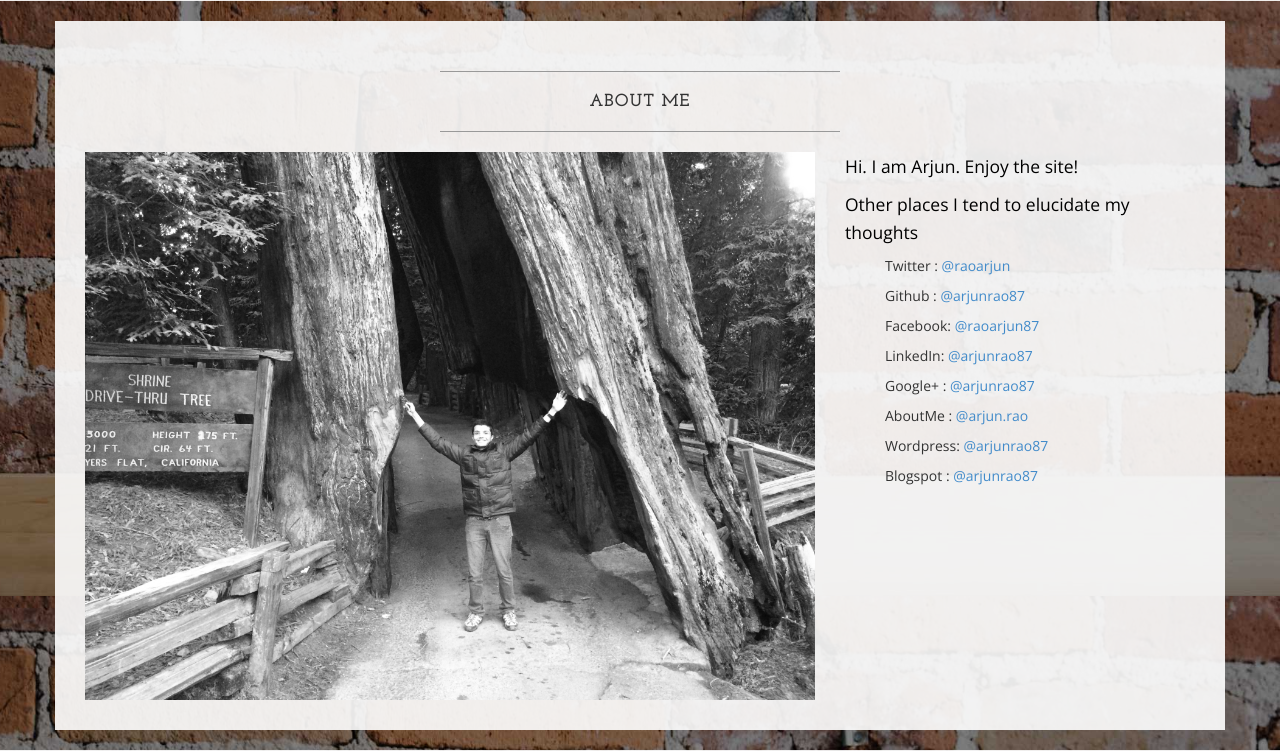
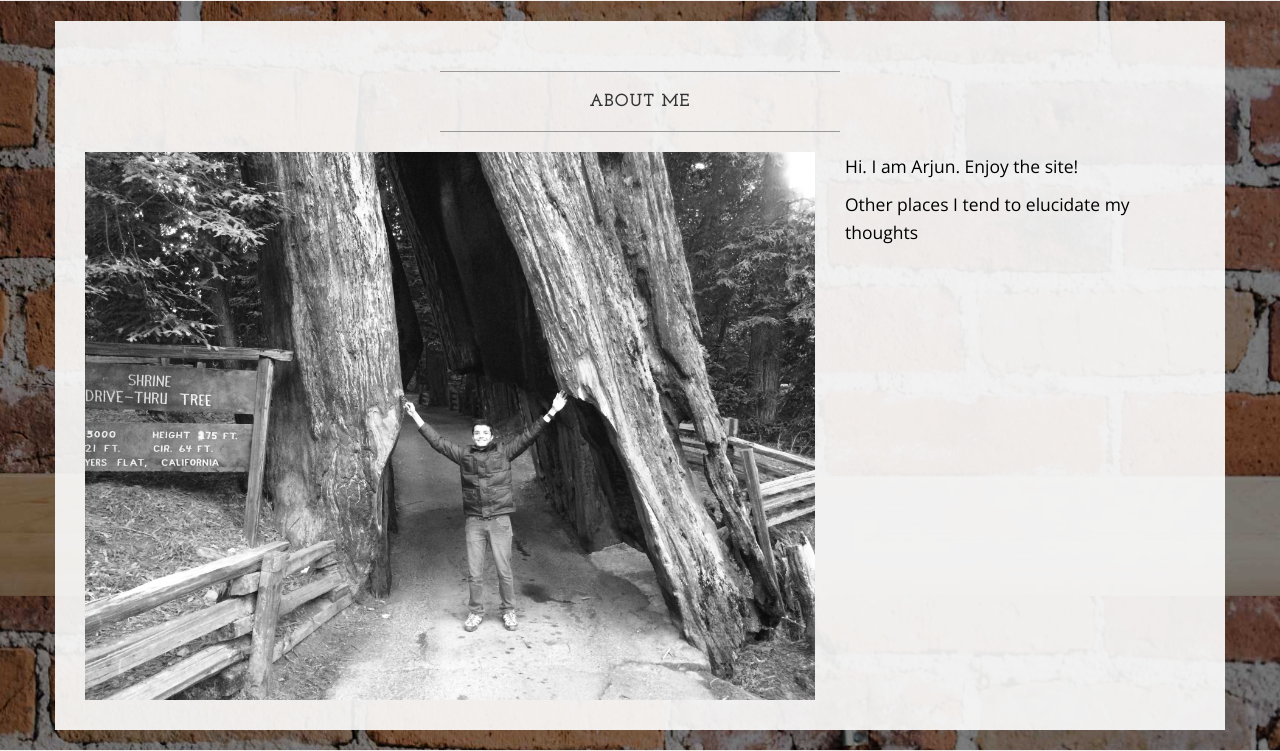
Before and after one commit to arjunrao87/LegionsOfThought, a Django app: page /about/ in a window 1280 px wide. Shown: the part 204-955 px from the top of the page. Run offline with Django 3.2, Linux system fonts and the light colour scheme; some libraries are stand-ins or nearby versions.

Commit message:
Removing links

```diff
--- a/templates/about.html
+++ b/templates/about.html
@@ -17,14 +17,6 @@
                 <div class="col-md-4">
                     <p>Hi. I am Arjun. Enjoy the site! </p>
                     <p>Other places I tend to elucidate my thoughts </p>
-                    <ul>Twitter : <a href="https://twitter.com/raoarjun">@raoarjun</a></ul>
-                    <ul>Github  : <a href="https://github.com/arjunrao87">@arjunrao87</a></ul>
-                    <ul>Facebook: <a href="https://www.facebook.com/raoarjun87">@raoarjun87</a></ul>
-                    <ul>LinkedIn: <a href="https://www.linkedin.com/in/arjunrao87">@arjunrao87</a></ul>
-                    <ul>Google+ : <a href="https://google.com/+arjunrao87">@arjunrao87</a></ul>
-                    <ul>AboutMe : <a href="http://about.me/arjun.rao">@arjun.rao</a></ul>
-                    <ul>Wordpress: <a href="https://arjunrao87.wordpress.com">@arjunrao87</a></ul>
-                    <ul>Blogspot : <a href="https://arjunrao87.blogspot.com">@arjunrao87</a></ul>
                 </div>
                 <div class="clearfix"></div>
             </div>
```
